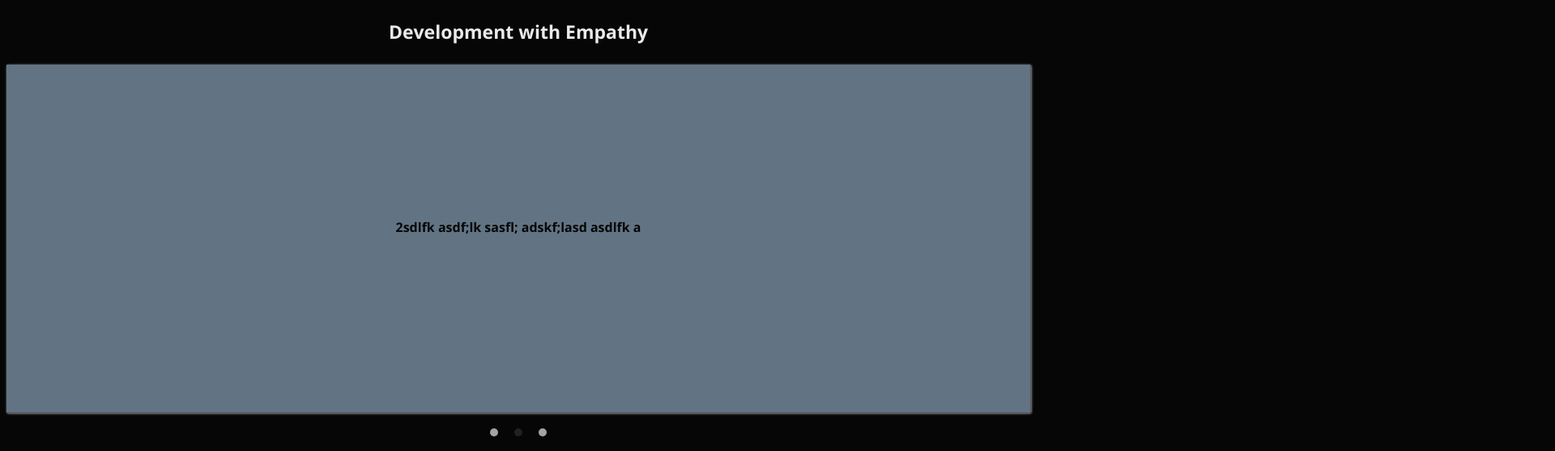
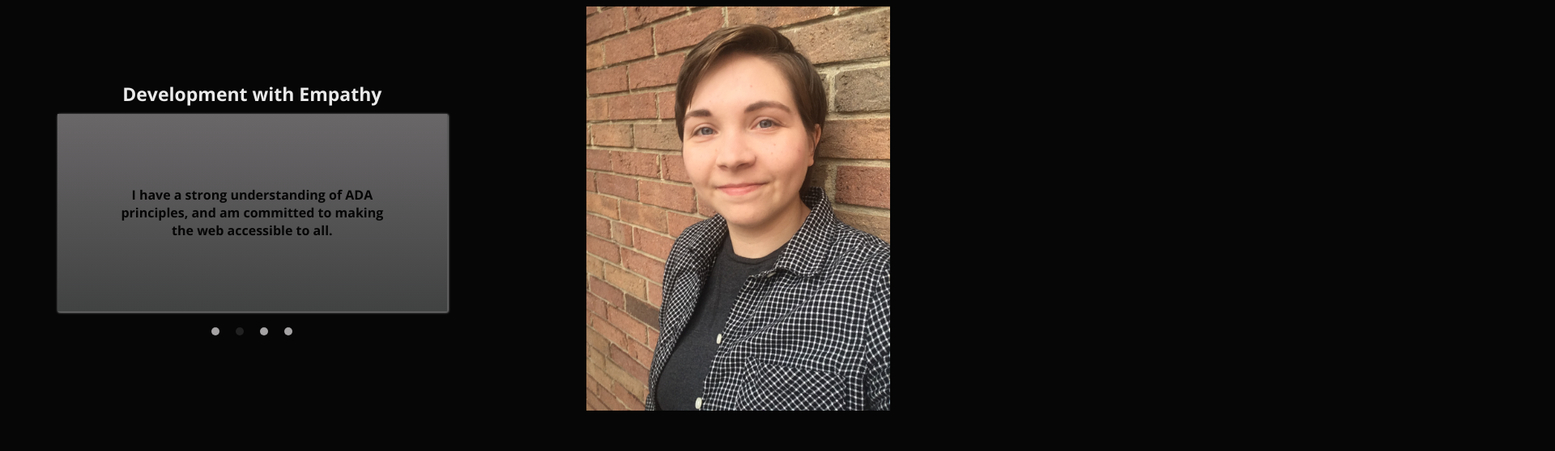
Before and after one commit to beccaking/portfolio, a plain HTML site: page index.html in a window 1280 px wide. Shown: the part 687-1245 px from the top of the page at 81% size, 1920 px wide, since content can reach past the window. After the commit the page ends 1213 px from the top, so only its background shows below. Drawn offline with nearby package versions, Linux system fonts and the light colour scheme.

Commit message:
Headshot and style improvements + ADA

```diff
--- a/index.html
+++ b/index.html
@@ -14,7 +14,6 @@
         <h1>Becca King</h1>
         <h2>Web Developer</h2>
       </div>
-      <h3>Development with Empathy</h3>
     </header>
     <main>
       <ul>
@@ -24,20 +23,29 @@
         <li>CSS Preprocessors (i.e. Less)</li>
         <li>jQuery</li>
       </ul>
+      <div class='row'>
+        <div class='column'>
+          <h3>Development with Empathy</h3>
           <div class='carousel'>
-        <div class='active'>1alsdkj asdjfklsd jfals dflkas djflas jaflka sjlkdfj lsd fjlks fsdlkjfsl</div>
-        <div>2sdlfk asdf;lk sasfl; adskf;lasd asdlfk a</div>
-        <div>3alkdsjfdlskajfkds\ ajlkdfa sdkjaf sdl jflasdjfls ddkjl</div>
+            <div class='active'>I believe in a people-centered approach, with the user's needs at the forefront of the creative process.</div>
+            <div>I have a strong understanding of ADA principles, and am committed to making the web accessible to all.</div>
+            <div>I graduated from General Assembly's Software Engineering Immersive Program in January 2020.</div>
+            <div>I have one year of experience in full stack web development, with a leaning towards front end web development.</div>
           </div>
           <div class='carousel-dots'>
             <span class='active'></span>
             <span></span>
             <span></span>
+            <span></span>
+          </div>
+          <button class='off-screen' aria-label="Stop Automatic Slideshow"></button>
+        </div>
+        <div id='headshot' class='column'></div>
       </div>
     </main>
     <footer>
+      <script src="https://code.jquery.com/jquery-3.6.0.min.js" integrity="sha256-/xUj+3OJU5yExlq6GSYGSHk7tPXikynS7ogEvDej/m4=" crossorigin="anonymous"></script>
+      <script src='javascript.js'></script>
     </footer>
   </body>
-  <script src="https://code.jquery.com/jquery-3.6.0.min.js" integrity="sha256-/xUj+3OJU5yExlq6GSYGSHk7tPXikynS7ogEvDej/m4=" crossorigin="anonymous"></script>
-  <script src='javascript.js'></script>
 </html>
--- a/javascript.js
+++ b/javascript.js
@@ -1,9 +1,9 @@
-if(window.innerWidth >750){
+if($(window).width()> 750){
   $('#logo').append($('ul'))
 }
 
 $(window).resize(function(){
-  if(window.innerWidth > 750){
+  if($(window).width() > 750){
     $('#logo').append($('ul'))
   } else {
     $('main').prepend($('ul'))
@@ -32,6 +32,11 @@ function rotate () {
 let cardInterval = setInterval(rotate, 5000);
 
 // Set the interval to stop when you click an off-screen button
+
+$('.off-screen').on('click', function(){
+  clearInterval(cardInterval)
+})
+
 // Allow user to select one of the cards by clicking the dot
 // for(j=0;j<cards.length;j++){
 //
--- a/style.css
+++ b/style.css
@@ -25,25 +25,36 @@ h1, h2 {
 h2 {
   margin-left: 2%;
 }
+#headshot {
+  background-image: url('headshot.jpeg');
+  background-size: contain;
+  background-repeat: no-repeat;
+  height: 500px;
+  width: 90%;
+  margin: 10px auto;
+  border-radius: 10px;
+}
 h3 {
   text-align: center;
   border-bottom: 1px solid whitesmoke;
   border-top: 1px solid whitesmoke;
   font-size: 23px;
+  white-space: nowrap;
 }
 .carousel div {
   display: none;
   text-align: center;
   padding: 15%;
   box-shadow: 1px 1px 1px #585858, 1px 1px 3px white;
-  background: #627484;
+  background-image: linear-gradient(#6a6769, #414242);
   color: #060606;
   font-weight: bold;
   height: 50px;
   margin-bottom: 10px;
+  align-items: center;
 }
 .carousel div.active {
-  display: block;
+  display: flex;
 }
 .carousel-dots {
   display: flex;
@@ -62,6 +73,10 @@ h3 {
   background-color: #212121;
 }
 
+.off-screen {
+  position: absolute;
+  left: 100000px;
+}
 @media only screen and (min-width: 750px){
  #logo {
    height: 600px;
@@ -74,10 +89,26 @@ h3 {
    background: none;
    list-style: none;
  }
+ .column {
+   width: 38%;
+   margin-left: 5%;
+ }
+ .row {
+   display: flex;
+   align-items: center;
+ }
+ #headshot {
+   width: 40%;
+   background-position: center;
+   float: right;
+ }
  h3 {
    width: 80%;
    margin: 2% auto;
    border-top: none;
    border-bottom: none;
  }
+ .carousel div {
+   height: 100px;
+ }
 }
```
Also changed, not shown: headshot.jpeg (added). Lines whose indentation alone changed are shown as unchanged.
